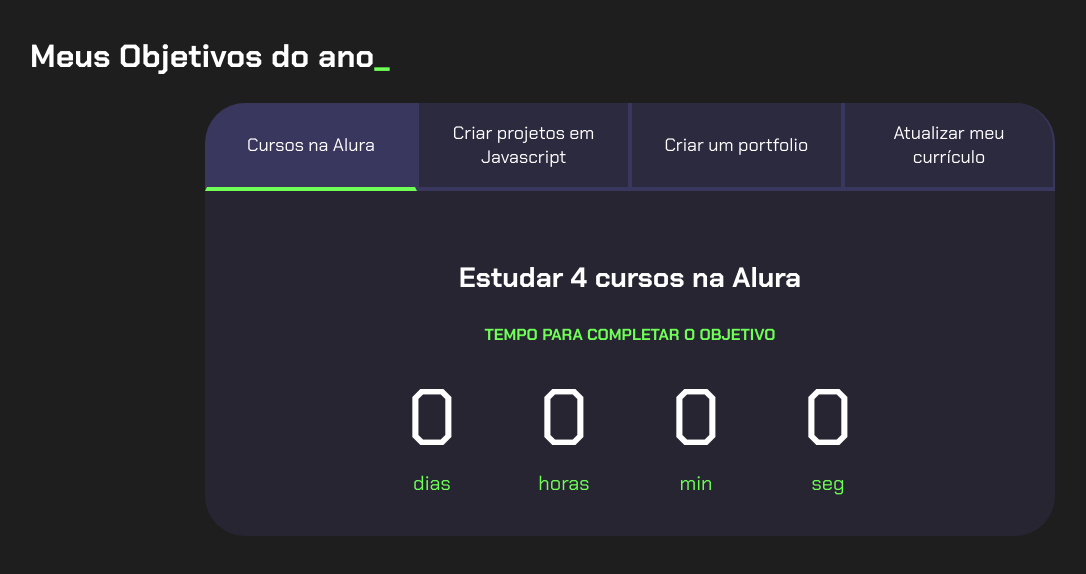
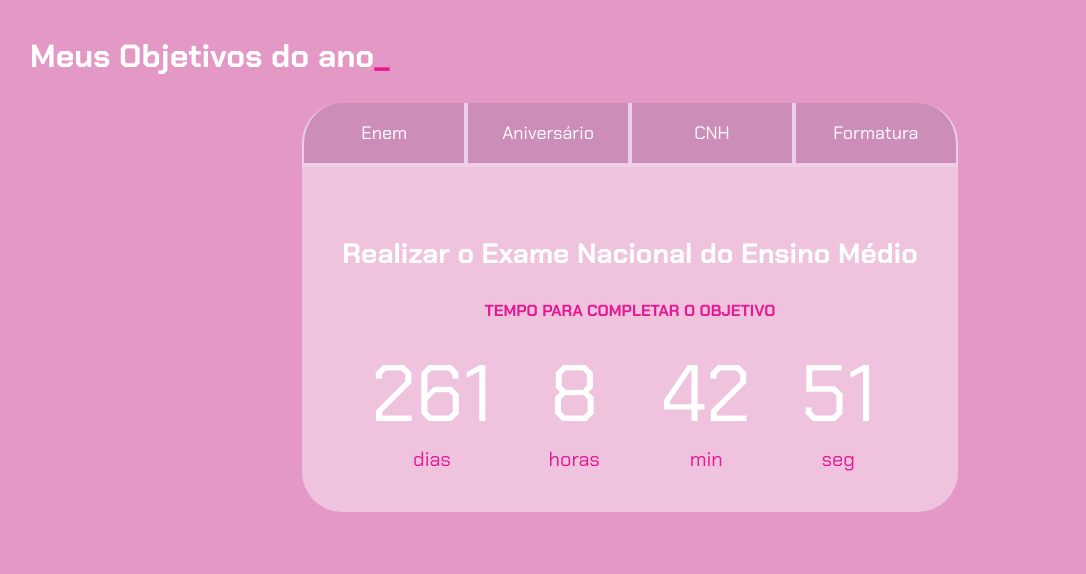
Before and after one commit to Mariana-zambon/Site-de-objetivos-pronto, a plain HTML site: page index.html in a window 1280 px wide. Shown: the whole page, without its empty margins (10-1096 px from the left). Drawn offline with Linux system fonts and the light colour scheme.

Commit message:
Add files via upload

```diff
--- a/index.html
+++ b/index.html
@@ -13,58 +13,58 @@
         <h2 class="titulo-principal">Meus Objetivos do ano<span>_</span></h2>
         <div class="conteudo">
             <div class="botoes">
-                <button class="botao ativo">Cursos na Alura</button>
-                <button class="botao">Criar projetos em Javascript</button>
-                <button class="botao">Criar um portfolio</button>
-                <button class="botao">Atualizar meu currículo</button>
+                <button class="botao">Enem</button>
+                <button class="botao"> Aniversário</button>
+                <button class="botao">CNH</button>
+                <button class="botao">Formatura</button>
             </div>
             <div class="abas-textos">
                 <div class="aba-conteudo ativo">
-                    <h3 class="aba-conteudo-titulo-principal">Estudar 4 cursos na Alura</h3>
+                    <h3 class="aba-conteudo-titulo-principal">Realizar o Exame Nacional do Ensino Médio</h3>
                     <h4 class="aba-conteudo-titulo-secundario">Tempo para completar o objetivo</h4>
                     <div class="contador">
                         <div class="contador-digito">
-                            <p class="contador-digito-numero" id="dias0">7</p>
+                            <p class="contador-digito-numero" id="dias0">0</p>
                             <p class="contador-digito-texto">dias</p>
                         </div>
                         <div class="contador-digito">
-                            <p class="contador-digito-numero" id="horas0">7</p>
+                            <p class="contador-digito-numero" id="horas0">0</p>
                             <p class="contador-digito-texto">horas</p>
                         </div>
                         <div class="contador-digito">
-                            <p class="contador-digito-numero" id="min0">7</p>
+                            <p class="contador-digito-numero" id="min0">0</p>
                             <p class="contador-digito-texto">min</p>
                         </div>
                         <div class="contador-digito">
-                            <p class="contador-digito-numero" id="seg0">7</p>
+                            <p class="contador-digito-numero" id="seg0">0</p>
                             <p class="contador-digito-texto">seg</p>
                         </div>
                     </div>
                 </div>
                 <div class="aba-conteudo">
-                    <h3 class="aba-conteudo-titulo-principal">Criar 5 projetos em Javascript</h3>
+                    <h3 class="aba-conteudo-titulo-principal">Completar 18 anos</h3>
                     <h4 class="aba-conteudo-titulo-secundario">Tempo para completar o objetivo</h4>
                     <div class="contador">
                         <div class="contador-digito">
-                            <p class="contador-digito-numero" id="dias1">7</p>
+                            <p class="contador-digito-numero" id="dias1">0</p>
                             <p class="contador-digito-texto">dias</p>
                         </div>
                         <div class="contador-digito">
-                            <p class="contador-digito-numero" id="horas1">7</p>
+                            <p class="contador-digito-numero" id="horas1">0</p>
                             <p class="contador-digito-texto">horas</p>
                         </div>
                         <div class="contador-digito">
-                            <p class="contador-digito-numero" id="min1">7</p>
+                            <p class="contador-digito-numero" id="min1">0</p>
                             <p class="contador-digito-texto">min</p>
                         </div>
                         <div class="contador-digito">
-                            <p class="contador-digito-numero" id="seg1">7</p>
+                            <p class="contador-digito-numero" id="seg1">0</p>
                             <p class="contador-digito-texto">seg</p>
                         </div>
                     </div>
                 </div>
                 <div class="aba-conteudo">
-                    <h3 class="aba-conteudo-titulo-principal">Criar um portfolio com os meus 3 melhores projetos</h3>
+                    <h3 class="aba-conteudo-titulo-principal">Tirar carteira de motorista</h3>
                     <h4 class="aba-conteudo-titulo-secundario">Tempo para completar o objetivo</h4>
                     <div class="contador">
                         <div class="contador-digito">
@@ -86,7 +86,7 @@
                     </div>
                 </div>
                 <div class="aba-conteudo">
-                    <h3 class="aba-conteudo-titulo-principal">Atualizar meu curriculo com os certificados da Alura</h3>
+                    <h3 class="aba-conteudo-titulo-principal">Terminar o Ensino Médio</h3>
                     <h4 class="aba-conteudo-titulo-secundario">Tempo para completar o objetivo</h4>
                     <div class="contador">
                         <div class="contador-digito">
--- a/main.js
+++ b/main.js
@@ -15,10 +15,10 @@
 }
 
 const contadores = document.querySelectorAll(".contador");
-const tempoObjetivo1 = new Date("2020-10-05T00:00:00");
-const tempoObjetivo2 = new Date("2023-12-05T00:00:00");
-const tempoObjetivo3 = new Date("2023-12-30T00:00:00");
-const tempoObjetivo4 = new Date("2024-02-01T00:00:00");
+const tempoObjetivo1 = new Date("2024-11-03T00:00:00");
+const tempoObjetivo2 = new Date("2024-09-01T00:00:00");
+const tempoObjetivo3 = new Date("2025-05-01T00:00:00");
+const tempoObjetivo4 = new Date("2024-11-01T00:00:00");
 
 const tempos = [tempoObjetivo1,tempoObjetivo2,tempoObjetivo3,tempoObjetivo4];
 
--- a/style.css
+++ b/style.css
@@ -1,16 +1,17 @@
 @import url('https://fonts.googleapis.com/css2?family=Chakra+Petch:wght@400;700&display=swap');
 
 :root {
-    --cor-de-fundo: #1E1E1E;
-    --verde: #6FFF57;
+    --cor-de-fundo: #F9E1F8;
     --branco: #FFFFFF;
-    --botao-ativo: #3A375E;
-    --botao-inativo: rgba(58, 55, 94, 0.5);
-    --texto-fundo: rgba(58, 55, 94, 0.3);
+    --rosa-choque: #e61994;
+    --rosa-escuro:#e498c5;
+    --botao-ativo: #EDCFEA;
+    --botao-inativo: rgba(184, 132, 173, 0.5);
+    --texto-fundo: rgba(255, 255, 255, 0.41);
 }
 
 body {
-    background-color: var(--cor-de-fundo);
+    background-color: var(--rosa-escuro);
     color: var(--branco);
     font-family: 'Chakra Petch', sans-serif;
 }
@@ -33,7 +34,7 @@
 }
 
 .titulo-principal span {
-    color: var(--verde);
+    color: var(--rosa-choque);
 }
 
 
@@ -63,7 +64,7 @@
 
 .botao.ativo{
     background-color: var(--botao-ativo);
-    border-bottom: 4px solid var(--verde);
+    border-bottom: 4px solid var(--rosa-choque);
 }
 
 .abas-textos{
@@ -85,7 +86,7 @@
 }
 .aba-conteudo-titulo-secundario{
     text-align: center;
-    color: var(--verde);
+    color: var(--rosa-choque);
     text-transform: uppercase;
 }
 
@@ -107,7 +108,7 @@
 }
 
 .contador-digito-texto{
-    color: var(--verde);
+    color: var(--rosa-choque);
     font-size: 20px;
     margin: 0;
 
```
